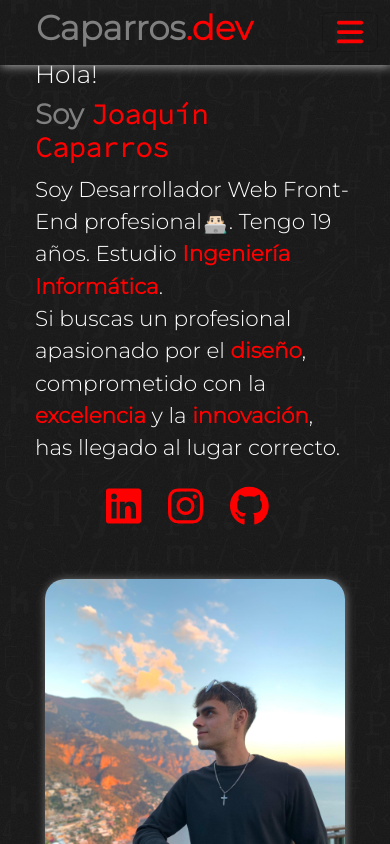
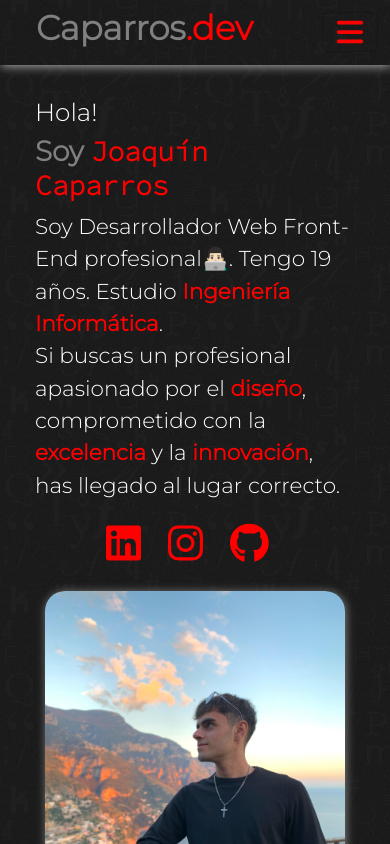
Before and after one commit to JoaquinCaparros711/portafolio, a React (Vite) app: page / in a window 390 px wide. Shown: the top 844 px of the page. Built offline with nearby package versions, Linux system fonts and the light colour scheme.

Commit message:
second commit

```diff
--- a/src/components/Inicio.jsx
+++ b/src/components/Inicio.jsx
@@ -18,7 +18,7 @@ export const Inicio = () => {
       <div>
         <div className="row align-items-center columnasInicio row">
           <div className="columna1 col">
-            <h3 className="fs-2">{t("HELLO")}</h3>
+            <h3 className="fs-2 hello">{t("HELLO")}</h3>
             <div>
 
               <h1 className="fs-1">
--- a/src/css/index.css
+++ b/src/css/index.css
@@ -416,7 +416,7 @@ form {
     }
 
     .titleProject {
-        font-size: 15px;
+        font-size: 14px;
     }
 
 
@@ -437,6 +437,12 @@ form {
         width: 150px;
     }
 
+    .form-cta {
+        font-size: 14px;
+    }
 
+    .hello {
+        padding-top: 50px;
+    }
 
 }
```
